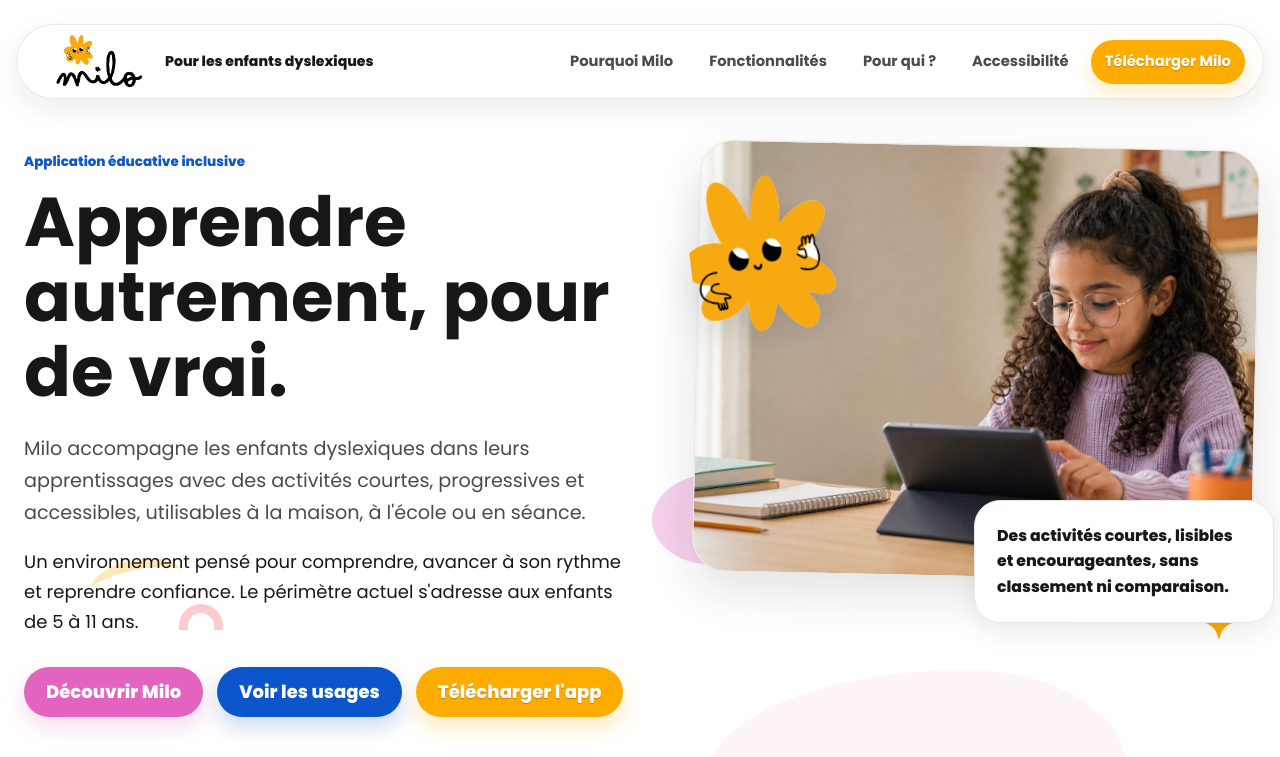
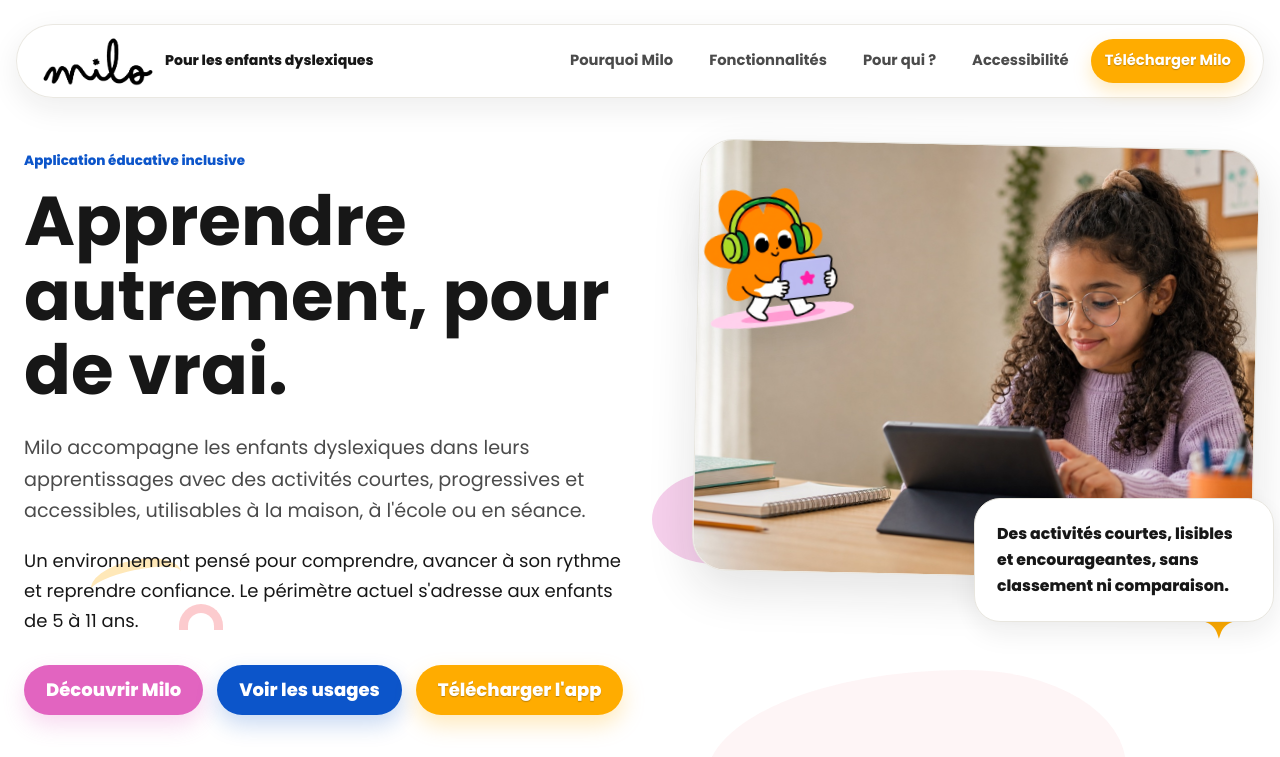
Before and after one commit to jujusj/milo-web, a website: page index.html in a window 1280 px wide. Shown: the top 757 px of the page. Drawn offline with Linux system fonts and the light colour scheme.

Commit message:
Use text-only Milo logo and updated mascots

```diff
--- a/index.html
+++ b/index.html
@@ -12,7 +12,7 @@
     <meta property="og:image" content="/assets/photos/child-tablet-home-hero.jpg">
     <meta property="og:url" content="https://milo-1k6f9fa0z-milo-web-s-projects.vercel.app/">
     <link rel="canonical" href="https://milo-1k6f9fa0z-milo-web-s-projects.vercel.app/">
-    <link rel="icon" href="/assets/logo/milo-logo-transparent.png" type="image/png">
+    <link rel="icon" href="/assets/logo/milo-logo-text.png" type="image/png">
     <link rel="manifest" href="/site.webmanifest">
     <link rel="stylesheet" href="/styles.css">
     <script src="/content.js" defer></script>
@@ -72,7 +72,7 @@
     <header class="site-header">
       <div class="header-inner">
         <a class="brand" href="/" aria-label="Accueil Milo">
-          <img src="/assets/logo/milo-logo-transparent.png" width="1500" height="700" alt="Milo">
+          <img src="/assets/logo/milo-logo-text.png" width="1185" height="518" alt="Milo">
           <span>Pour les enfants dyslexiques</span>
         </a>
         <button class="nav-toggle" id="nav-toggle" type="button" aria-expanded="false" aria-controls="site-nav">Menu</button>
@@ -104,7 +104,7 @@
             <span class="decorative-shape shape-yellow" aria-hidden="true"></span>
             <span class="decorative-shape shape-pink" aria-hidden="true"></span>
             <span class="decorative-shape shape-star" aria-hidden="true">✦</span>
-            <img class="mascot-sticker hero-mascot" src="/assets/mascot/milo-mascot.png" width="430" height="400" alt="" aria-hidden="true">
+            <img class="mascot-sticker hero-mascot" src="/assets/mascot/milo-tablette.png" width="900" height="873" alt="" aria-hidden="true">
             <div class="photo-card hero-photo">
               <img src="/assets/photos/child-tablet-home-hero.jpg" width="1500" height="938" alt="Enfant assis à un bureau, concentré et détendu, utilisant une tablette pour apprendre" fetchpriority="high">
             </div>
@@ -415,7 +415,7 @@
             <p class="muted">Compatibilité : <span data-compatibility>Tablette en priorité</span>. Version : <span data-site-version>[À compléter avant publication]</span>.</p>
           </div>
           <aside class="download-panel app-download-panel">
-            <img class="download-mascot" src="/assets/mascot/milo-mascot.png" width="430" height="400" alt="" aria-hidden="true">
+            <img class="download-mascot" src="/assets/mascot/milo-content.png" width="608" height="760" alt="" aria-hidden="true">
             <h3>Télécharger Milo</h3>
             <p>L'app est prête à rejoindre la tablette de l'enfant. Le téléchargement direct se fait depuis les liens officiels App Store ou Google Play, sans formulaire ni préinscription.</p>
             <ul class="check-list">
@@ -488,7 +488,7 @@
       <div class="container">
         <div class="footer-grid">
           <div>
-            <img class="footer-logo" src="/assets/logo/milo-logo-transparent.png" width="1500" height="700" alt="Milo">
+            <img class="footer-logo" src="/assets/logo/milo-logo-text.png" width="1185" height="518" alt="Milo">
             <p>Apprendre autrement, pour de vrai.</p>
             <p class="muted" data-release-status>Application disponible</p>
           </div>
```
Also changed, not shown: accessibilite/index.html (+3 -3 lines), confidentialite/index.html (+3 -3 lines), mentions-legales/index.html (+4 -4 lines), merci/index.html (+2 -2 lines), README.md, assets/logo/milo-logo-text.png (added), assets/mascot/milo-content.png (added), assets/mascot/milo-tablette.png (added), site.webmanifest.
